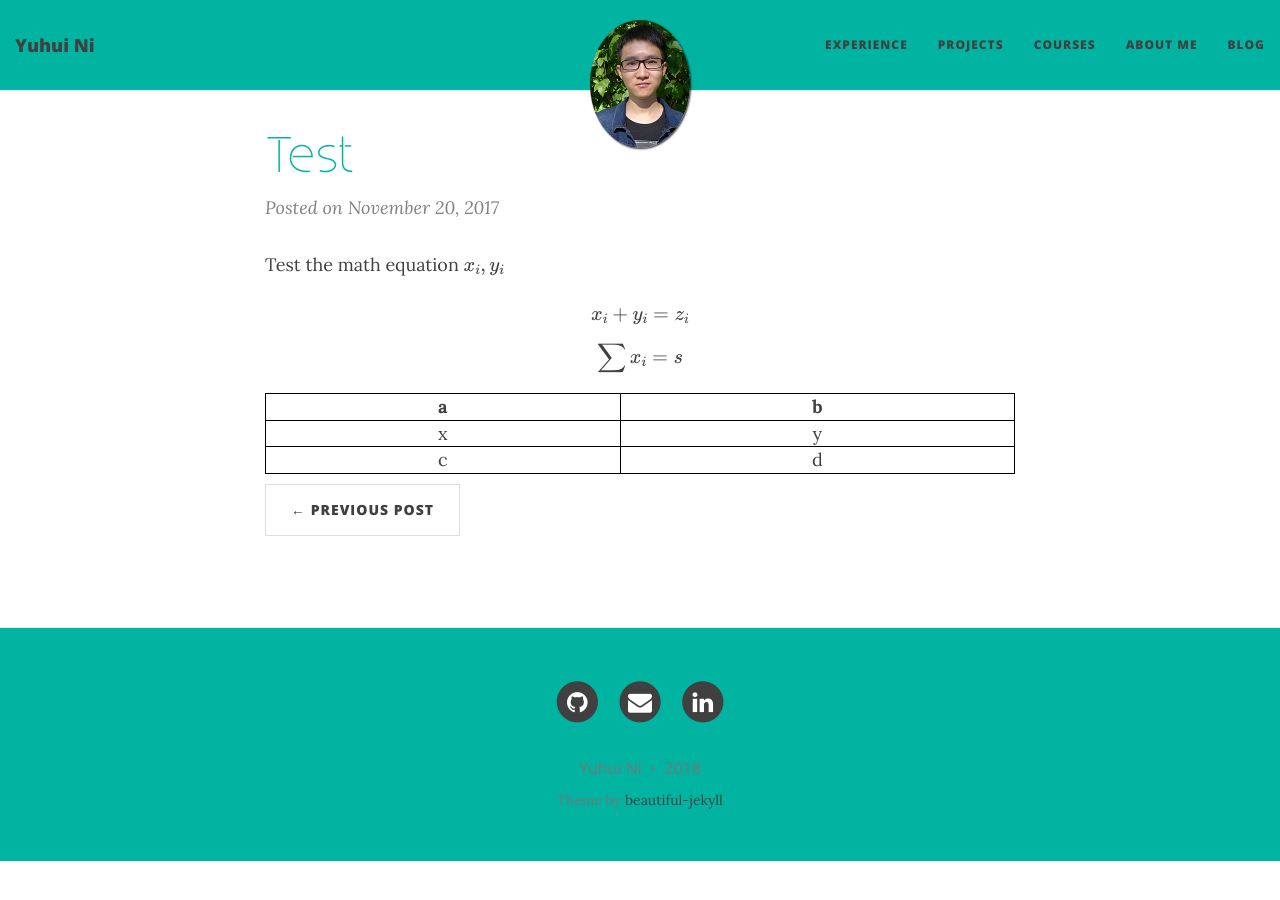
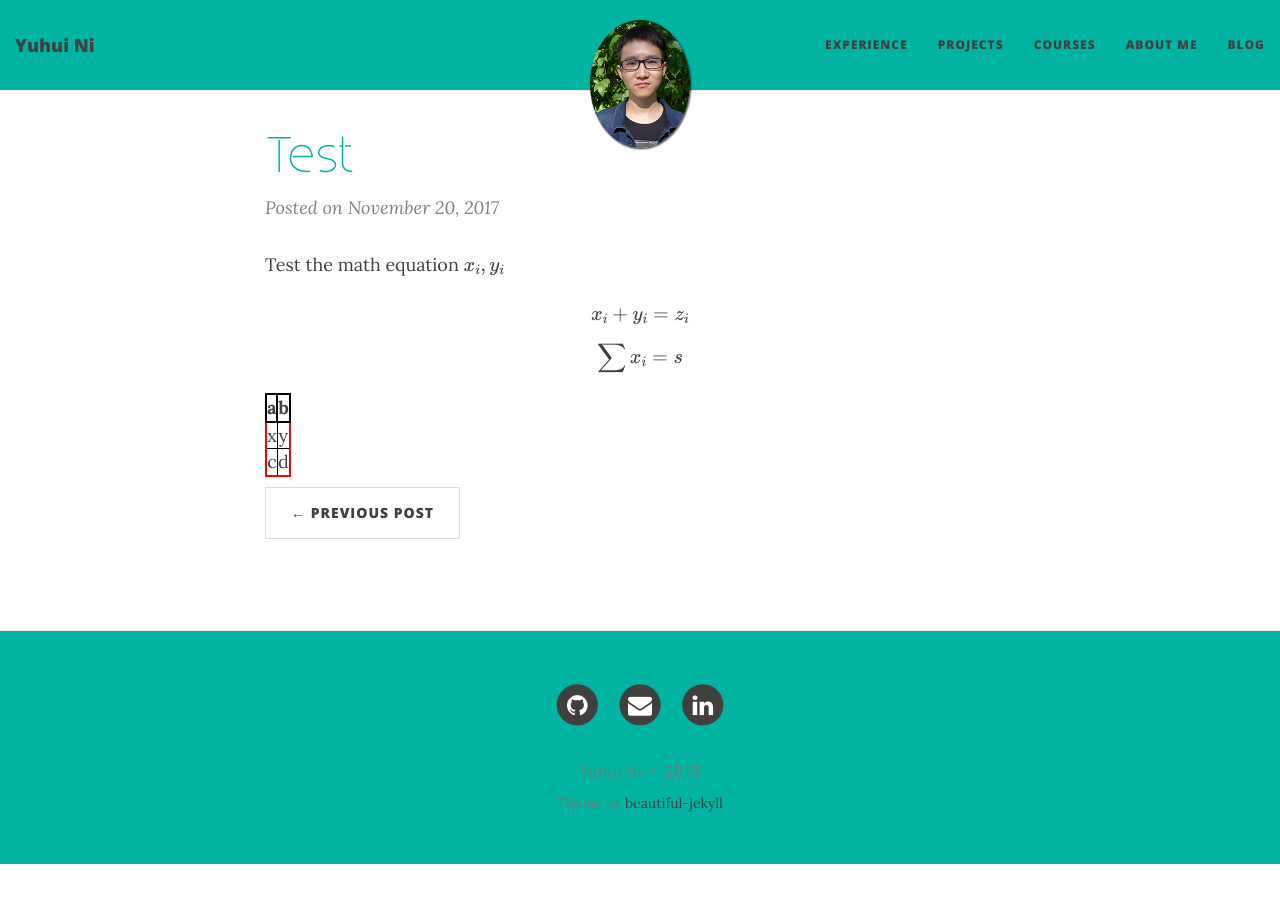
Before and after one commit to YuhuiNi/YuhuiNi.github.io, a Jekyll site: the page built from _posts/2017-11-20-Test the math equation.md, in a window 1280 px wide. Built offline with Jekyll 4.4.1, drawn with Linux system fonts in a browser that asks for light colours; nearby versions of some CDN libraries; formulas are drawn with MathJax 3.

Commit message:
update table style

```diff
--- a/_includes/head.html
+++ b/_includes/head.html
@@ -4,17 +4,19 @@
 </script>
 
 <style>
-  table{
-    border-left:1px solid #000000;border-top:1px solid #000000;
-    width: 100%;
-    word-wrap:break-word; word-break:break-all;
-  }
-  table th{
-  text-align:center;
-  }
-  table th,td{
-    border-right:1px solid #000000;border-bottom:1px solid #000000;
-  }
+table{
+    border-collapse: collapse;
+    border-spacing: 0;
+    border:2px solid #ff0000;
+}
+
+th{
+    border:2px solid #000000;
+}
+
+td{
+    border:1px solid #000000;
+}
 </style>
 
   <meta charset="utf-8" />
```
